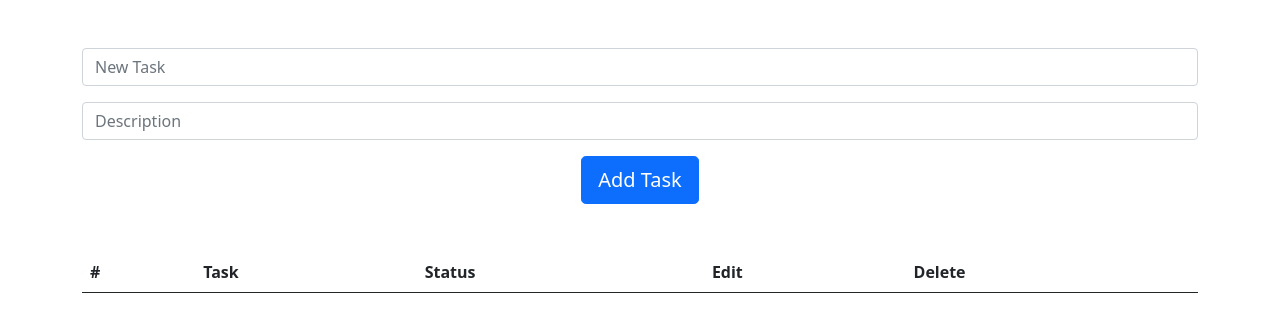
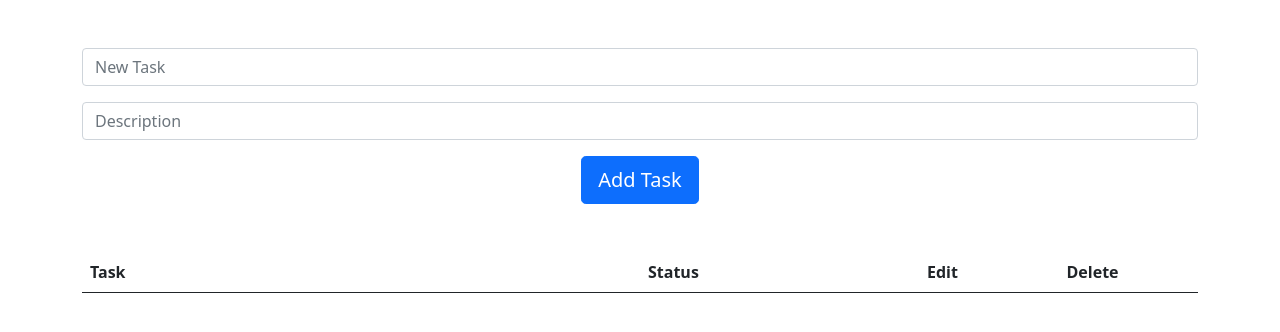
Before and after one commit to ArpanDhama2001/Django-Todo, a Django app: page / in a window 1280 px wide. Shown: the part 56-388 px from the top of the page. Run offline with Django 5.2, Linux system fonts and the light colour scheme; data that the repository does not hold is empty.

Commit message:
Fixed styling

```diff
--- a/todolist/templates/todolist/index.html
+++ b/todolist/templates/todolist/index.html
@@ -22,20 +22,18 @@
         </form>
     </div>
 
-    <table class="table">
+    <table class="table table-hover">
   <thead>
     <tr>
-      <th scope="col">#</th>
-      <th scope="col">Task</th>
-      <th scope="col">Status</th>
-      <th scope="col">Edit</th>
-      <th scope="col">Delete</th>
+      <th scope="col" style="width: 50%;">Task</th>
+      <th scope="col" style="width: 25%;">Status</th>
+      <th scope="col" style="width: 12.5%;">Edit</th>
+      <th scope="col" style="width: 12.5%;">Delete</th>
     </tr>
   </thead>
   <tbody>
     {% for task in all_tasks %}
-    <tr class= {% if task.isCompleted %}"table-success"{% endif %}>
-        <th scope="row">{{ forloop.counter }}</th>
+    <tr {% if task.isCompleted %}class="table-success"{% endif %}>
         <td><a href="{%url 'todo_details' task.id%}">{{task.task}}</a></td>
         <td>
           {% if task.isCompleted %}
@@ -50,7 +48,7 @@
               </button>
             </a>
         </td>
-        <td><a href={% url "edit_task" task.id %}><button type="button" class="btn btn-outline-primary">Edit</a></button></td>
+        <td><a href={% url "edit_task" task.id %}><button type="button" class="btn btn-outline-primary">Edit</button></a></td>
         <td><a href={% url "delete_task" task.id %}?page={{all_tasks.number}}><button type="button" class="btn btn-outline-danger">Delete</button></a></td>
     </tr>
     {% endfor %}
```
